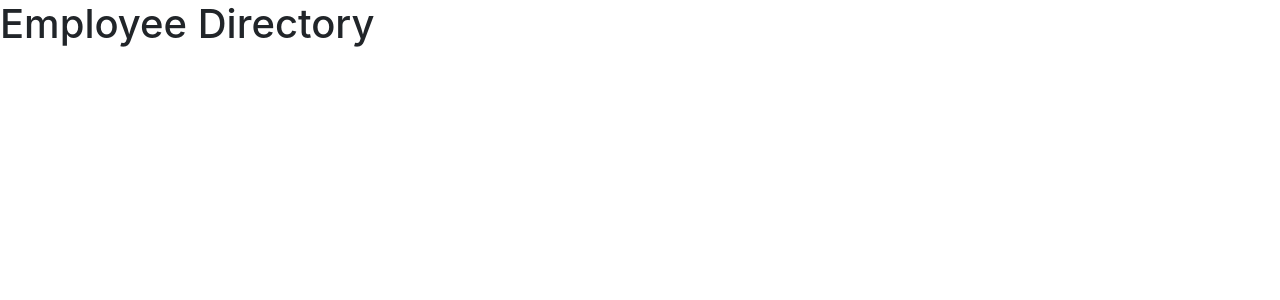
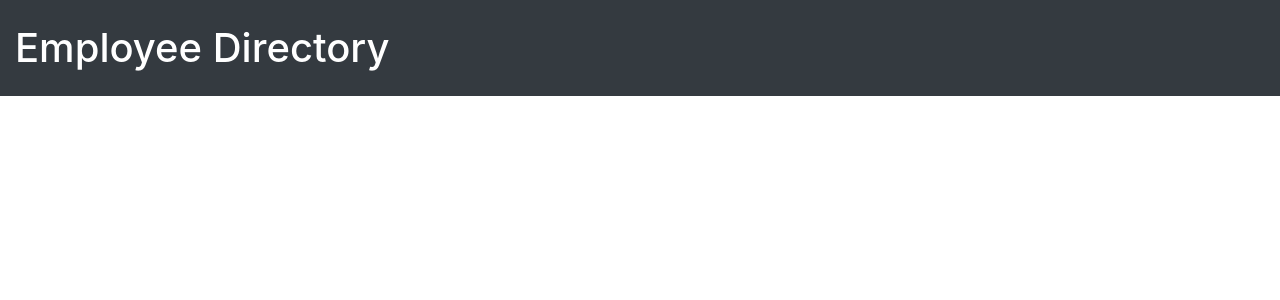
Before and after one commit to amightyrose/TS-19-Employee-Directory, a React (Create React App) app in the folder employee-directory/: page / in a window 1280 px wide. Shown: the top 300 px of the page. Built offline with nearby package versions, Linux system fonts and the light colour scheme.

Commit message:
Added header.

```diff
--- a/employee-directory/src/App.js
+++ b/employee-directory/src/App.js
@@ -1,11 +1,8 @@
+import Header from "./components/Header";
 
-function App() {
+const App = () => {
 	return (
-		<div>
-			<header>
-				<h1>Employee Directory</h1>
-			</header>
-		</div>
+		<Header/>
 	);
 }
 
--- /dev/null
+++ b/employee-directory/src/components/Header.js
@@ -0,0 +1,13 @@
+import React from 'react';
+
+const Header = () => {
+	return (
+		<div className="container-fluid bg-dark">
+			<header>
+				<h1 className="Display-4 text-white py-4">Employee Directory</h1>
+			</header>
+		</div>
+	);
+}
+
+export default Header;
```
